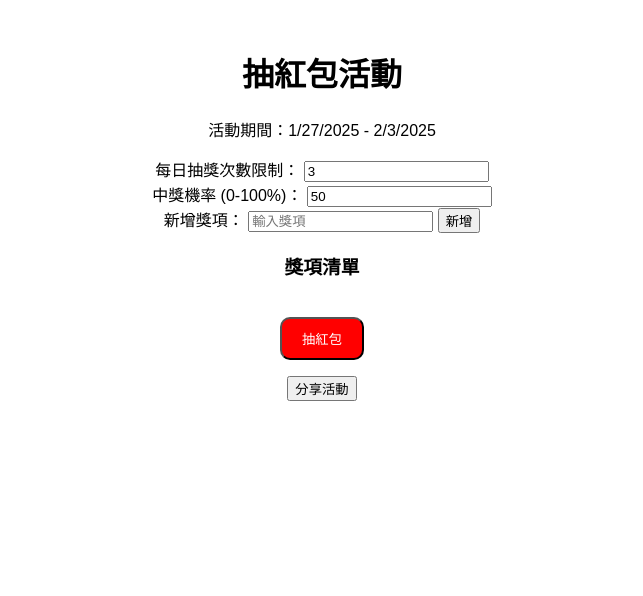
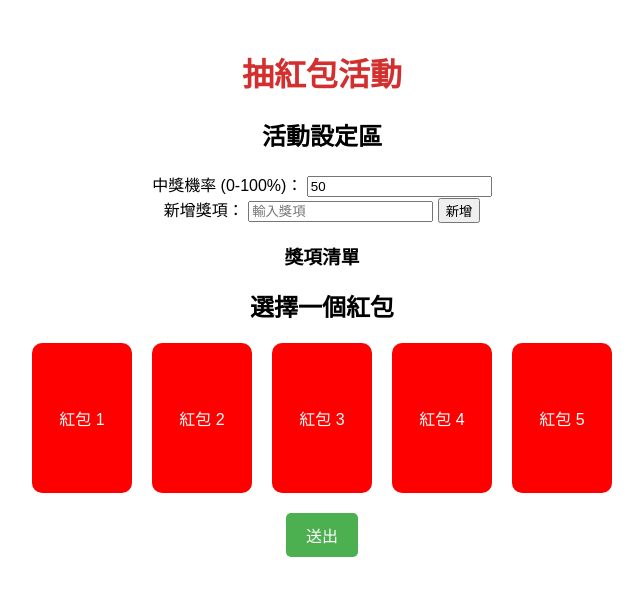
Before and after one commit to jonanini/red-envelope-event, a plain HTML site: page index.html in a window 1280 px wide. Shown: the whole page, without its empty margins (318-961 px from the left). Drawn offline with Linux system fonts and the light colour scheme.

Commit message:
Add files via upload

```diff
--- a/index.html
+++ b/index.html
@@ -7,46 +7,66 @@
   <style>
     body {
       font-family: Arial, sans-serif;
+      padding: 20px;
       text-align: center;
-      padding: 20px;
+    }
+    h1 {
+      color: #d32f2f;
+    }
+    .red-envelope-container {
+      display: flex;
+      justify-content: center;
+      gap: 20px;
+      margin-top: 20px;
     }
     .red-envelope {
+      width: 100px;
+      height: 150px;
+      background-color: red;
+      color: white;
+      display: flex;
+      justify-content: center;
+      align-items: center;
+      border-radius: 10px;
+      cursor: pointer;
+      transition: transform 0.2s;
+    }
+    .red-envelope:hover {
+      transform: scale(1.1);
+    }
+    .red-envelope.selected {
+      border: 4px solid gold;
+      box-shadow: 0 0 15px gold;
+    }
+    .button {
       margin-top: 20px;
       padding: 10px 20px;
-      background-color: red;
+      background-color: #4caf50;
       color: white;
-      border-radius: 10px;
+      border: none;
+      border-radius: 5px;
       cursor: pointer;
+      font-size: 16px;
     }
-    .disabled {
-      background-color: gray;
-      cursor: not-allowed;
+    .button:hover {
+      background-color: #45a049;
     }
-    .winner-form {
+    .hidden {
       display: none;
+    }
+    #result {
       margin-top: 20px;
-      text-align: left;
-    }
-    .form-field {
-      margin-bottom: 10px;
-    }
-    .form-field label {
-      display: block;
+      font-size: 18px;
       font-weight: bold;
-    }
-    .form-field input {
-      width: 100%;
-      padding: 5px;
     }
   </style>
 </head>
 <body>
   <h1>抽紅包活動</h1>
-  <p id="activity-period"></p>
-  <div>
-    <label>每日抽獎次數限制：</label>
-    <input type="number" id="daily-limit" value="3">
-  </div>
+
+  <!-- 後台設定區 -->
+  <div id="backend-settings">
+    <h2>活動設定區</h2>
     <div>
       <label>中獎機率 (0-100%)：</label>
       <input type="number" id="winning-rate" value="50">
@@ -60,42 +80,28 @@
       <h3>獎項清單</h3>
       <ul id="prize-list"></ul>
     </div>
-  <button class="red-envelope" onclick="drawPrize()">抽紅包</button>
-  <p id="result"></p>
-  <button onclick="shareActivity()">分享活動</button>
+  </div>
 
-  <!-- 中獎者表單 -->
-  <div class="winner-form" id="winner-form">
-    <h3>請填寫領獎人資訊</h3>
-    <div class="form-field">
-      <label for="name">姓名：</label>
-      <input type="text" id="name" required>
+  <!-- 前台互動區 -->
+  <div id="frontend-interaction">
+    <h2>選擇一個紅包</h2>
+    <div class="red-envelope-container">
+      <!-- 5 個紅包 -->
+      <div class="red-envelope" onclick="selectEnvelope(1)">紅包 1</div>
+      <div class="red-envelope" onclick="selectEnvelope(2)">紅包 2</div>
+      <div class="red-envelope" onclick="selectEnvelope(3)">紅包 3</div>
+      <div class="red-envelope" onclick="selectEnvelope(4)">紅包 4</div>
+      <div class="red-envelope" onclick="selectEnvelope(5)">紅包 5</div>
     </div>
-    <div class="form-field">
-      <label for="phone">電話：</label>
-      <input type="text" id="phone" required>
-    </div>
-    <div class="form-field">
-      <label for="address">地址：</label>
-      <input type="text" id="address" required>
-    </div>
-    <div class="form-field">
-      <label for="email">Email：</label>
-      <input type="email" id="email" required>
-    </div>
-    <button onclick="submitWinnerInfo()">提交</button>
+    <button class="button" onclick="revealPrize()">送出</button>
+    <p id="result" class="hidden"></p>
   </div>
 
   <script>
-    const startDate = new Date();
-    const endDate = new Date();
-    endDate.setDate(startDate.getDate() + 7); // 活動結束日期（7天後）
     const prizeList = [];
-    let dailyDraws = 0;
+    let selectedEnvelope = null;
 
-    document.getElementById("activity-period").innerText =
-      `活動期間：${startDate.toLocaleDateString()} - ${endDate.toLocaleDateString()}`;
-
+    // 新增獎項
     function addPrize() {
       const prize = document.getElementById("prize-input").value;
       if (prize) {
@@ -109,60 +115,49 @@
       }
     }
 
-    function drawPrize() {
-      const today = new Date();
-      if (today > endDate) {
-        document.getElementById("result").innerText = "活動已結束！";
+    // 選擇紅包
+    function selectEnvelope(number) {
+      // 清除之前的選擇
+      document.querySelectorAll(".red-envelope").forEach(env => {
+        env.classList.remove("selected");
+      });
+
+      // 標記當前選擇
+      const selected = document.querySelector(`.red-envelope:nth-child(${number})`);
+      selected.classList.add("selected");
+
+      // 設置選擇的紅包編號
+      selectedEnvelope = number;
+    }
+
+    // 按下送出按鈕後顯示結果
+    function revealPrize() {
+      const winningRate = parseInt(document.getElementById("winning-rate").value);
+
+      if (!selectedEnvelope) {
+        alert("請選擇一個紅包！");
         return;
       }
 
-      const dailyLimit = parseInt(document.getElementById("daily-limit").value);
-      const winningRate = parseInt(document.getElementById("winning-rate").value);
-
-      if (dailyDraws >= dailyLimit) {
-        document.getElementById("result").innerText = "您今日的抽獎次數已達上限！";
+      if (prizeList.length === 0) {
+        alert("目前沒有可用的獎項，請先設定獎項！");
         return;
       }
 
-      dailyDraws++;
       const randomNum = Math.random() * 100;
 
-      if (randomNum < winningRate && prizeList.length > 0) {
+      if (randomNum < winningRate) {
+        // 中獎
         const randomIndex = Math.floor(Math.random() * prizeList.length);
         const prize = prizeList[randomIndex];
-        document.getElementById("result").innerText = `恭喜您獲得：${prize}`;
-        showWinnerForm(); // 顯示領獎人表單
+        document.getElementById("result").textContent = `恭喜！你選擇的紅包 ${selectedEnvelope} 中獎，獎品是：${prize}`;
       } else {
-        document.getElementById("result").innerText = "很遺憾，您沒有中獎！";
-      }
+        // 沒有中獎
+        document.getElementById("result").textContent = `很遺憾！你選擇的紅包 ${selectedEnvelope} 沒有中獎！`;
       }
 
-    function showWinnerForm() {
-      document.getElementById("winner-form").style.display = "block";
-    }
-
-    function submitWinnerInfo() {
-      const name = document.getElementById("name").value;
-      const phone = document.getElementById("phone").value;
-      const address = document.getElementById("address").value;
-      const email = document.getElementById("email").value;
-
-      if (!name || !phone || !address || !email) {
-        alert("請填寫完整資訊！");
-        return;
-      }
-
-      // 模擬提交領獎資訊
-      console.log("領獎人資訊：", { name, phone, address, email });
-      alert("領獎資訊已提交，感謝參與！");
-      document.getElementById("winner-form").style.display = "none";
-    }
-
-    function shareActivity() {
-      const shareText = `快來參加抽紅包活動吧！活動期間：${startDate.toLocaleDateString()} - ${endDate.toLocaleDateString()}`;
-      navigator.share
-        ? navigator.share({ title: "抽紅包活動", text: shareText, url: window.location.href })
-        : alert("分享功能僅限於支援的瀏覽器！");
+      // 顯示結果
+      document.getElementById("result").classList.remove("hidden");
     }
   </script>
 </body>
```
Lines whose indentation alone changed are shown as unchanged.
